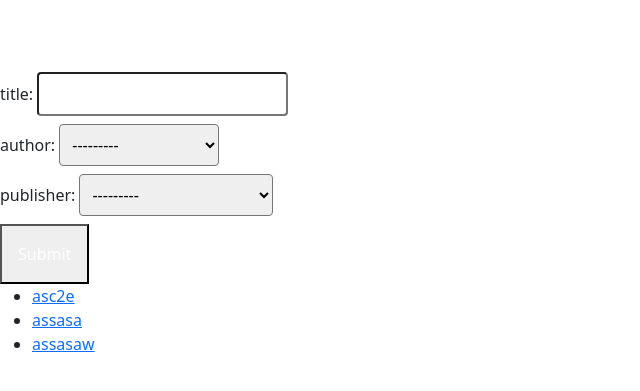
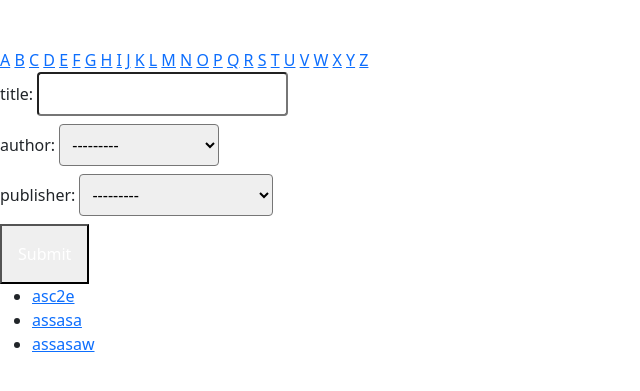
Before and after one commit to iamkonrad/django_rentalio, a Django app: page /books/ in a window 1280 px wide. Shown: the top 391 px of the page, without its empty margins (0-640 px from the left). Run offline with Django 4.2, Linux system fonts and the light colour scheme; data comes from the database, SQL or seed files in the repository; both versions use the stored data as it was after the commit; some libraries are stand-ins or nearby versions.

Commit message:
ADDING DISPLAY BY LETTERS
Inside books apps, get_context function adding a letters variable, passing the letters to the context, adding the context into main.html, the letters from A-Z are now displayed
in the main body of the books.html; modifying urls.py to correctly allow fo letter display in the urls, modification of get_context function in views.py to grab the letter from the urls if it exists, otherwise
takin 'a' for a default; inside main.html adding an if statement that will apply an underline to the letter variable if it's equal to the uppercase value of the selected_letter variable

```diff
--- a/django_rentalio/books/templates/books/main.html
+++ b/django_rentalio/books/templates/books/main.html
@@ -15,6 +15,10 @@
     {% endif %}
 
     {% include 'components/header.html' with title="Book titles" description="List of all the book titles available" %}
+
+    {% for letter in letters %}
+        <a href="{% url 'books:main' letter|lower %}" class="{% if letter == selected_letter|upper%}underline{% endif %}">{{ letter }}</a>
+    {% endfor %}
     <form action="" method="POST">
         {% csrf_token %}
 
@@ -48,6 +52,8 @@
                 <li><a href="{{el.get_absolute_url}}">{{el.title}}</a></li>
             {% endfor %}
         </ul>
+        {% else %}
+            No book titles starting with <b>{{selected_letter}}</b>
         {% endif %}
 
 {% endblock content %}
--- a/django_rentalio/books/urls.py
+++ b/django_rentalio/books/urls.py
@@ -5,7 +5,10 @@ from .views import BookTitleListView,book_title_detail_view
 app_name='books'
 
 urlpatterns = [
-    path('', BookTitleListView.as_view(), name='main'),
+
+
+    path('', BookTitleListView.as_view(), {'letter':None},name='main'),
+    path('<str:letter>/', BookTitleListView.as_view(), name='main'),
     path('<pk>/',book_title_detail_view,name='detail'),
 
 ]
--- a/django_rentalio/books/views.py
+++ b/django_rentalio/books/views.py
@@ -4,13 +4,14 @@ from django.views.generic import ListView, FormView
 from .forms import BookTitleForm
 from django.urls import reverse,reverse_lazy
 from django.contrib import messages
+import string
 
 #def book_title_list_view(request):
 #    qs=BookTitle.objects.all()
 #    return render(request, 'books/main.html',{'qs':qs})
 
 class BookTitleListView(FormView, ListView):
-    queryset=BookTitle.objects.all()
+    #queryset=BookTitle.objects.all()
     template_name='books/main.html'
     context_object_name='qs'
     form_class= BookTitleForm
@@ -19,10 +20,16 @@ class BookTitleListView(FormView, ListView):
 
     def get_success_url(self):
         return self.request.path
+    def get_queryset(self):
+        parameter = self.kwargs.get('letter') if self.kwargs.get('letter') else 'a'
+        return BookTitle.objects.filter(title__startswith=parameter)
 
-    def get_queryset(self):
-        parameter="a"
-        return BookTitle.objects.filter(title__startswith=parameter)
+    def get_context_data(self,**kwargs):
+        context=super().get_context_data(**kwargs)
+        letters = list(string.ascii_uppercase)
+        context['letters'] = letters
+        context['selected_letter'] = self.kwargs.get('letter') if self.kwargs.get('letter') else 'a'
+        return context
 
     def form_valid(self,form):
         self.i_instance=form.save()
--- a/django_rentalio/templates/components/header.html
+++ b/django_rentalio/templates/components/header.html
@@ -1,8 +1,8 @@
 <div class="bg-gradient-to-r from-indigo-600 via-purple-600 to-pink-600 text-white rounded-xl mb-10 h-[80px] flex justify-between items-center px-6">
 
-    <div>class="flex-col"</div>
-    <div class="text-2xl">{{title}}></div>
-    <div class="text-md">{{description}}></div>
+    <div class="flex-col"></div>
+    <div class="text-2xl">{{title}}</div>
+    <div class="text-md">{{description}}</div>
 
         <div>
 
```
Also changed, not shown: django_rentalio/theme/static/css/dist/styles.css (+4 -8 lines), django_rentalio/db.sqlite3.
